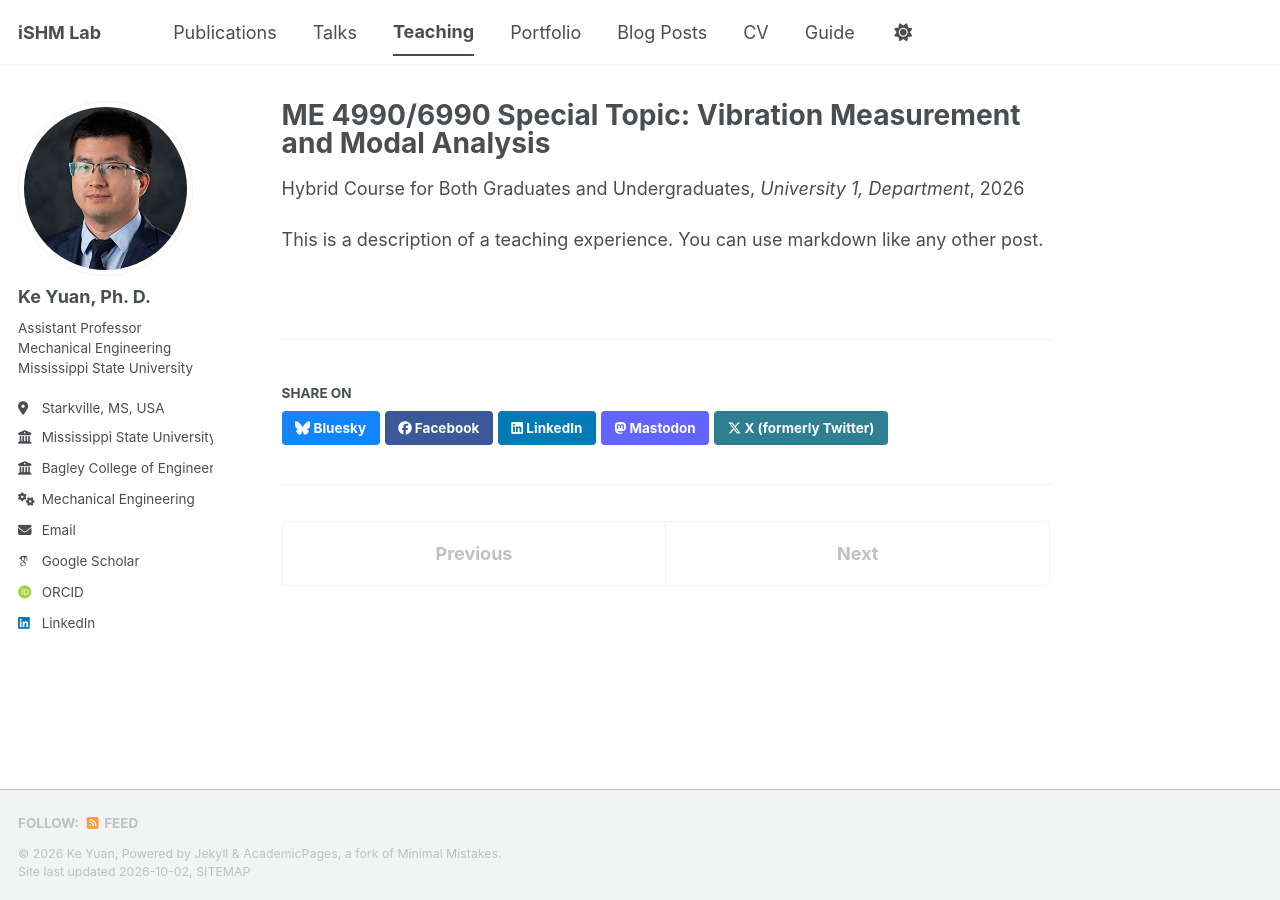
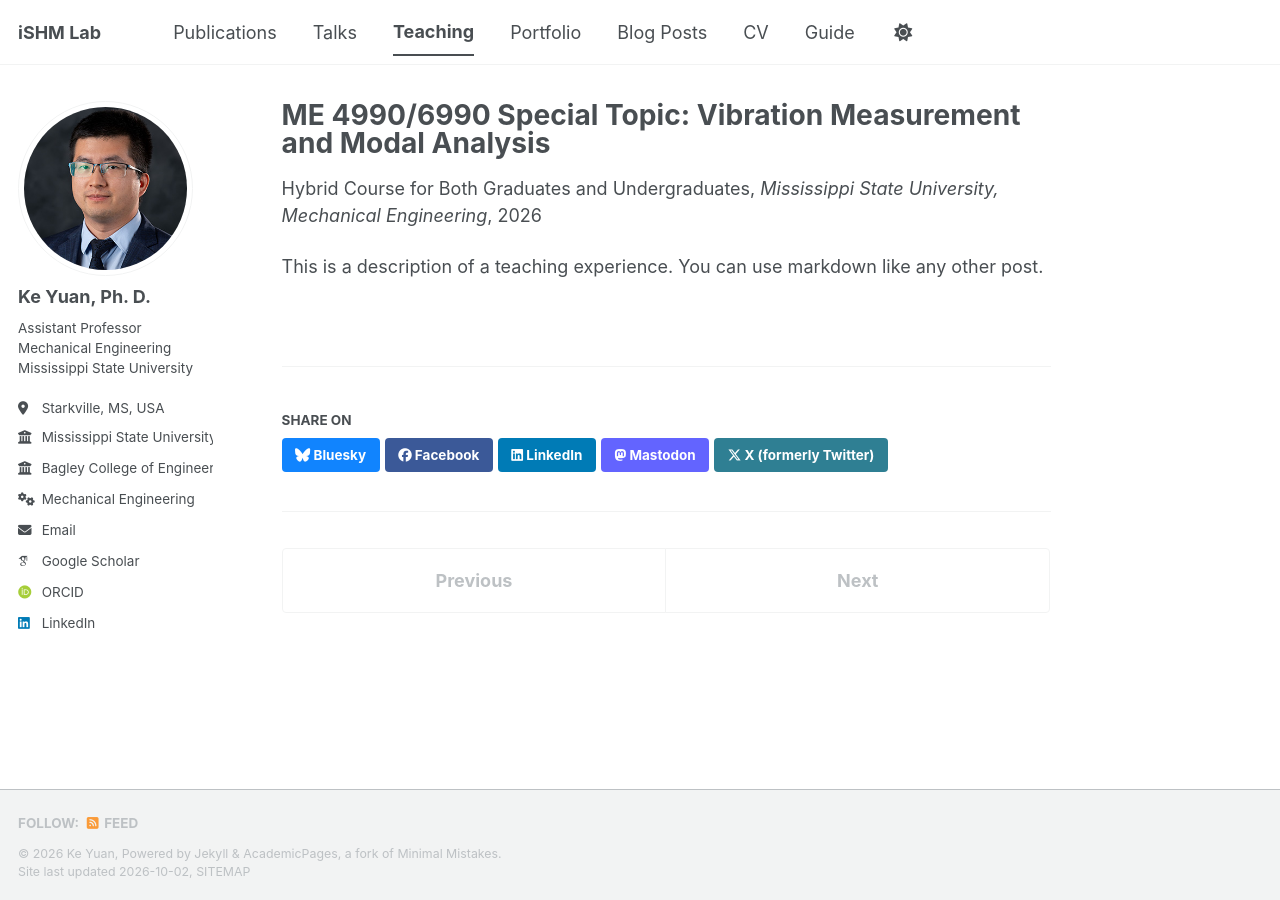
Before and after one commit to KeYuan2025/KeYuan2025.github.io, a Jekyll site: the page built from _teaching/2026-fall-teaching-1.md, in a window 1280 px wide. Built offline with Jekyll 4.4.1, drawn with Linux system fonts in a browser that asks for light colours; some web fonts are replaced; a script bundle is joined from its source files by our own code; library files that are not in the unit come from our copies.

Commit message:
Update 2026-fall-teaching-1.md

```diff
--- a/_teaching/2026-fall-teaching-1.md
+++ b/_teaching/2026-fall-teaching-1.md
@@ -3,7 +3,7 @@ title: "ME 4990/6990 Special Topic: Vibration Measurement and Modal Analysis"
 collection: teaching
 type: "Hybrid Course for Both Graduates and Undergraduates"
 permalink: /teaching/2026-fall-teaching-1
-venue: "University 1, Department"
+venue: "Mississippi State University, Mechanical Engineering"
 date: 2026-08-19
 location: "Starkville, MS"
 title_link: false
```
